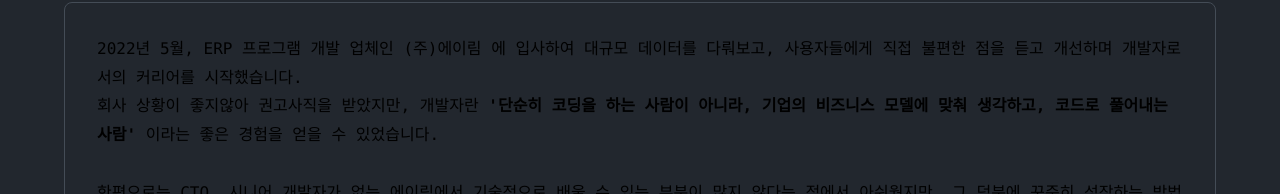
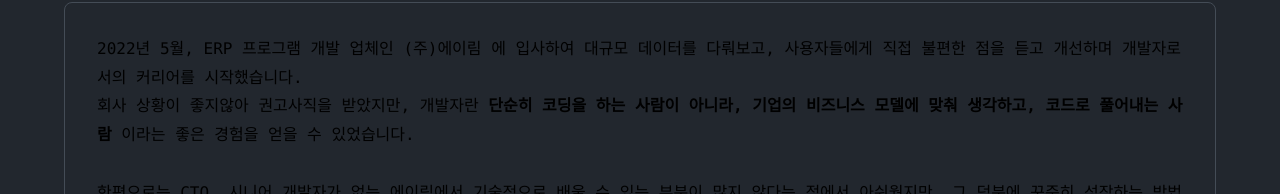
Before and after one commit to lnuvy/lnuvy.github.io, a Next.js app: page /About in a window 1280 px wide. Shown: the part 110-304 px from the top of the page. Built offline with nearby package versions, Linux system fonts and the light colour scheme.

Commit message:
'' 따옴표 escaping

```diff
--- a/pages/About.tsx
+++ b/pages/About.tsx
@@ -13,8 +13,9 @@ const About: NextPage = () => {
         <br />
         회사 상황이 좋지않아 권고사직을 받았지만, 개발자란&nbsp;
         <b>
-          '단순히 코딩을 하는 사람이 아니라, 기업의 비즈니스 모델에 맞춰
-          생각하고, 코드로 풀어내는 사람'
+          {
+            '단순히 코딩을 하는 사람이 아니라, 기업의 비즈니스 모델에 맞춰 생각하고, 코드로 풀어내는 사람'
+          }
         </b>
         &nbsp;이라는 좋은 경험을 얻을 수 있었습니다.
         <br />
--- a/src/components/ExpBox/index.tsx
+++ b/src/components/ExpBox/index.tsx
@@ -49,7 +49,7 @@ const ExpBox = ({ company }: { company: Company }) => {
             </i>
           </span>
           <BorderBox>
-            {posts.map(
+            {posts?.map(
               (
                 { title, content }: { title: string; content: string },
                 i: number,
--- a/src/components/StackList/index.tsx
+++ b/src/components/StackList/index.tsx
@@ -1,4 +1,5 @@
 import React, { useEffect, useState } from 'react'
+import Image from 'next/image'
 import { ListWrap, Label, Description, StackInfo } from './StackListStyles'
 import { StacksArray } from '@constant/StacksArray'
 import SelectBtn from '../../elements/SelectBtn'
@@ -44,7 +45,7 @@ const EachStack = ({ v }: { v: Stack }) => {
               style={{ width: 16, marginRight: '4px' }}
             >
               {typeof v.svg === 'string' ? (
-                <img
+                <Image
                   src={v.svg}
                   alt={v.svg}
                   style={{ width: '100%', height: '100%' }}
--- a/src/components/Title/index.tsx
+++ b/src/components/Title/index.tsx
@@ -15,7 +15,11 @@ const TitleCarousel = () => {
               <Item key={i}>
                 <h3>50점짜리 개발자, 더욱 성장할 기회를 잡기위해</h3>
 
-                <p>'프로그램은 돌아가면 된다.' 제가 많이 들었던 말입니다.</p>
+                <p>
+                  {
+                    '&#39;프로그램은 돌아가면 된다.&#39; 제가 많이 들었던 말입니다.'
+                  }
+                </p>
                 <p>이젠 기술적인 성장을 향해 나아가고 싶습니다.</p>
               </Item>
             )
```
Also changed, not shown: pages/company/[slug].tsx (deleted, +0 -56 lines), src/components/Title/TitleStyles.ts (+0 -15 lines), .eslintrc.json, src/components/markdown/index.tsx (added).
